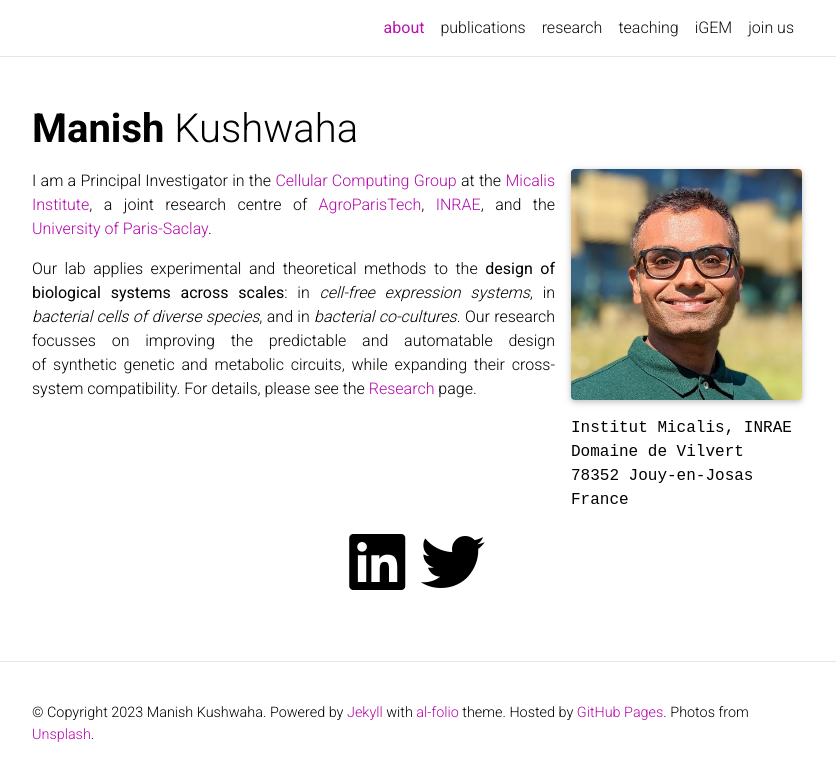
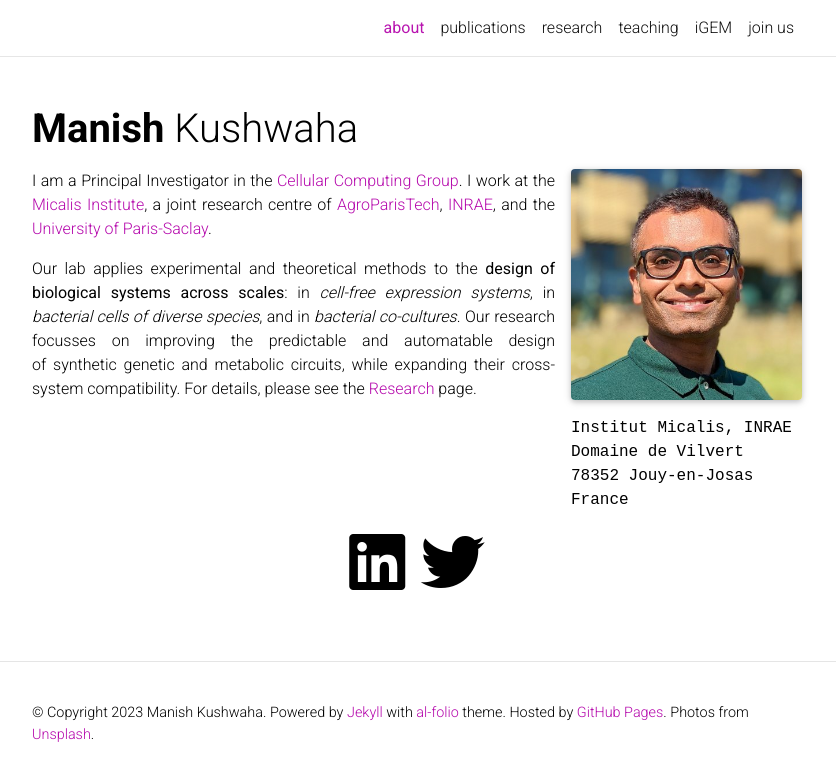
Before and after one commit to manishmicrobe/manishmicrobe.github.io, a Jekyll site: the page built from _pages/about.md, in a window 1280 px wide. Shown: the top 781 px of the page, without its empty margins (223-1059 px from the left). Built offline with Jekyll 4.4.1, drawn with Linux system fonts in a browser that asks for light colours; full-size pictures stand in for the smaller copies a plugin makes; comment, search, counter and statistics services are not loaded; a style sheet for code colours, icons or effects is not loaded.

Commit message:
Update about.md

```diff
--- a/_pages/about.md
+++ b/_pages/about.md
@@ -19,6 +19,6 @@
 social: true  # includes social icons at the bottom of the page
 ---
 
-<p align='justify'>I am a Principal Investigator in the <a href='https://ccg.synbiodesign.org/'>Cellular Computing Group</a> at the <a href='https://www.micalis.fr/micalis_eng/Home/Micalis-Institute/'>Micalis Institute</a>, a joint research centre of <a href='https://www.agroparistech.fr/en'>AgroParisTech</a>, <a href='https://www.inrae.fr/en'>INRAE</a>, and the <a href='https://www.universite-paris-saclay.fr/en'>University of Paris-Saclay</a>.</p>
+<p align='justify'>I am a Principal Investigator in the <a href='https://ccg.synbiodesign.org/'>Cellular Computing Group</a>. I work at the <a href='https://www.micalis.fr/micalis_eng/Home/Micalis-Institute/'>Micalis Institute</a>, a joint research centre of <a href='https://www.agroparistech.fr/en'>AgroParisTech</a>, <a href='https://www.inrae.fr/en'>INRAE</a>, and the <a href='https://www.universite-paris-saclay.fr/en'>University of Paris-Saclay</a>.</p>
 
 <p align='justify'>Our lab applies experimental and theoretical methods to the <b>design of biological systems across scales</b>: in <i>cell-free expression systems</i>, in <i>bacterial cells of diverse species</i>, and in <i>bacterial co-cultures</i>. Our research focusses on improving the predictable and automatable design of synthetic genetic and metabolic circuits, while expanding their cross-system compatibility. For details, please see the <a href='/research'>Research</a> page.</p>
```
